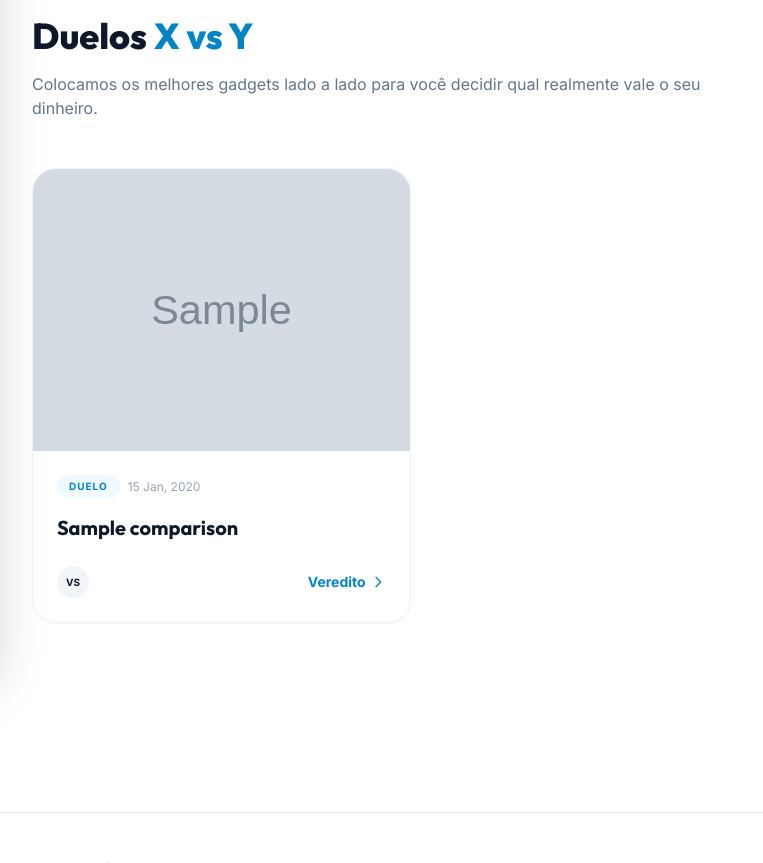
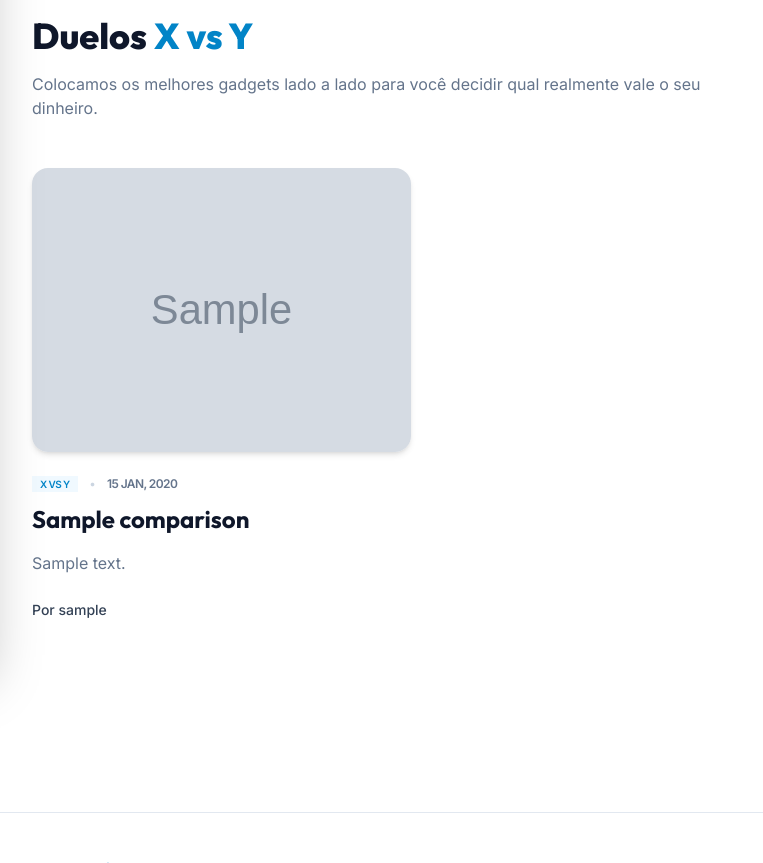
Before and after one commit to andresperes33/blog, a Django app: template templates/reviews/comparison_list.html in a window 1280 px wide. Shown: the part 133-996 px from the top of the page, without its empty margins (0-763 px from the left). Run offline with Django 5.2, Linux system fonts and the light colour scheme; the template is opened without the code that fills it: most values are stand-ins (such as "Sample title", 1, 10 or a date in 2020); grey boxes marked "Sample" are stand-in pictures; data that the repository does not hold is empty; some libraries are stand-ins or nearby versions.

Commit message:
style: move resumo dos duelos para Home/Listagem e padroniza visual com Reviews

```diff
--- a/templates/reviews/comparison_list.html
+++ b/templates/reviews/comparison_list.html
@@ -21,34 +21,24 @@
 
     <div class="grid grid-cols-1 md:grid-cols-2 lg:grid-cols-3 gap-10">
         {% for comparison in comparisons %}
-        <article class="flex flex-col group bg-white dark:bg-slate-900 rounded-3xl overflow-hidden shadow-sm border border-slate-100 dark:border-slate-800 hover:shadow-xl transition-all duration-300">
-            <a href="{% url 'reviews:comparison_detail' comparison.slug %}" class="relative aspect-video overflow-hidden block">
-                <img src="{{ comparison.main_image.url }}" alt="{{ comparison.title }}"
-                    class="w-full h-full object-cover group-hover:scale-110 transition-transform duration-700">
-                <div class="absolute inset-0 bg-gradient-to-t from-slate-900/60 to-transparent opacity-0 group-hover:opacity-100 transition-opacity"></div>
+        <article class="flex flex-col group">
+            <a href="{% url 'reviews:comparison_detail' comparison.slug %}" class="relative w-full aspect-video rounded-2xl overflow-hidden mb-6 shadow-md block">
+                <img src="{{ comparison.main_image.url }}" alt="{{ comparison.title }}" loading="lazy"
+                    class="w-full h-full object-cover group-hover:scale-105 transition-transform duration-500">
             </a>
-
-            <div class="p-6">
-                <div class="flex items-center gap-2 mb-4">
-                    <span class="px-3 py-1 bg-primary-50 dark:bg-primary-900/30 text-primary-600 dark:text-primary-400 text-[10px] font-bold uppercase tracking-widest rounded-full">Duelo</span>
-                    <span class="text-slate-400 dark:text-slate-500 text-xs">{{ comparison.created_at|date:"d M, Y" }}</span>
-                </div>
-
-                <h3 class="text-xl font-outfit font-bold text-slate-900 dark:text-white group-hover:text-primary-600 transition-colors line-clamp-2">
-                    <a href="{% url 'reviews:comparison_detail' comparison.slug %}">{{ comparison.title }}</a>
-                </h3>
-
-                <div class="mt-6 flex items-center justify-between">
-                    <div class="flex -space-x-2">
-                         <div class="w-8 h-8 rounded-full border-2 border-white dark:border-slate-800 bg-slate-100 dark:bg-slate-700 flex items-center justify-center text-[10px] font-bold">VS</div>
-                    </div>
-                    <a href="{% url 'reviews:comparison_detail' comparison.slug %}" class="text-sm font-bold text-primary-600 hover:text-primary-700 flex items-center gap-1 group/link">
-                        Veredito
-                        <svg class="w-4 h-4 group-hover/link:translate-x-1 transition-transform" fill="none" viewBox="0 0 24 24" stroke="currentColor">
-                            <path stroke-linecap="round" stroke-linejoin="round" stroke-width="2" d="M9 5l7 7-7 7" />
-                        </svg>
-                    </a>
-                </div>
+            <div class="flex items-center gap-3 text-xs font-semibold text-primary-600 mb-3 uppercase tracking-tighter">
+                <span class="bg-primary-50 px-2 py-0.5 rounded text-[10px]">X vs Y</span>
+                <span class="text-slate-300">•</span>
+                <span class="text-slate-500">{{ comparison.created_at|date:"d M, Y" }}</span>
+            </div>
+            <h3 class="text-2xl font-bold leading-tight group-hover:text-primary-600 transition-colors">
+                <a href="{% url 'reviews:comparison_detail' comparison.slug %}">{{ comparison.title }}</a>
+            </h3>
+            <p class="mt-4 text-slate-500 dark:text-slate-400 leading-relaxed line-clamp-3">
+                {{ comparison.excerpt }}
+            </p>
+            <div class="mt-6 flex items-center gap-4">
+                <div class="text-sm font-medium text-slate-700 dark:text-slate-300">Por {{ comparison.author.get_full_name|default:comparison.author.username }}</div>
             </div>
         </article>
         {% empty %}
```
Also changed, not shown: templates/reviews/comparison_detail.html (+0 -7 lines), templates/reviews/index.html (+19 -14 lines).
